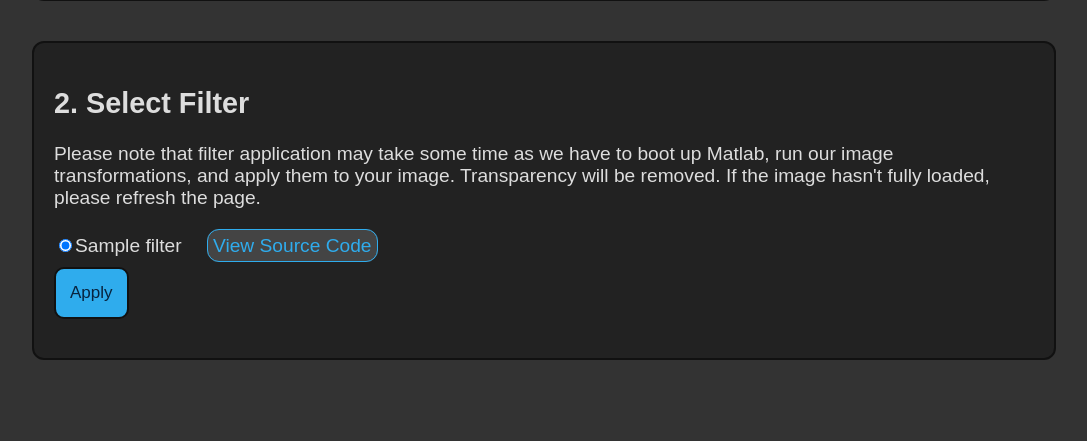
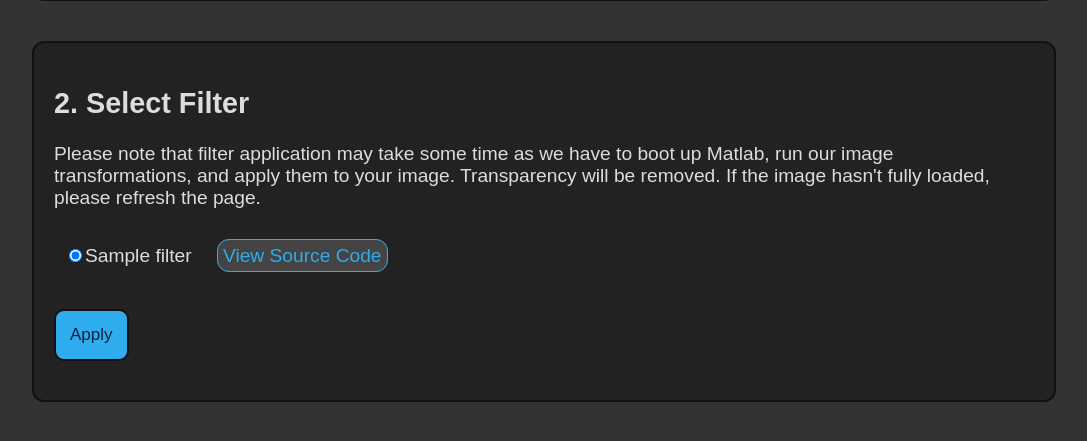
Before and after one commit to mitchellvitez/image-filters-matlab, a Flask app: template templates/index.html in a window 1280 px wide. Shown: the part 289-730 px from the top of the page, without its empty margins (96-1183 px from the left). Run offline with Flask 2, Linux system fonts and the light colour scheme; the template is opened without the code that fills it: most values are stand-ins (such as "Sample title", 1, 10 or a date in 2020).

Commit message:
Fix styling of multiple filters

```diff
--- a/templates/index.html
+++ b/templates/index.html
@@ -48,6 +48,9 @@ input {
 img {
     max-width: 49%;
 }
+.filter {
+    padding: 10px;
+}
 </style>
 
     <h1>Image Filters</h1>
@@ -65,7 +68,9 @@ img {
     <p>Please note that filter application may take some time as we have to boot up Matlab, run our image transformations, and apply them to your image. Transparency will be removed. If the image hasn't fully loaded, please refresh the page.</p>
     <form action="apply" method="post">
         {% for filter in filters %}
-        <input type="radio" name="filter" value="{{ filter }}" checked>{{filter}}</input> <a href="source/{{filter}}">View Source Code</a>
+        <div class="filter">
+            <input type="radio" name="filter" value="{{ filter }}" checked>{{filter}}</input> <a href="source/{{filter}}">View Source Code</a>
+        </div>
         {% endfor %}
         <br>
         <input type="submit" name="submit" value="Apply">
```
